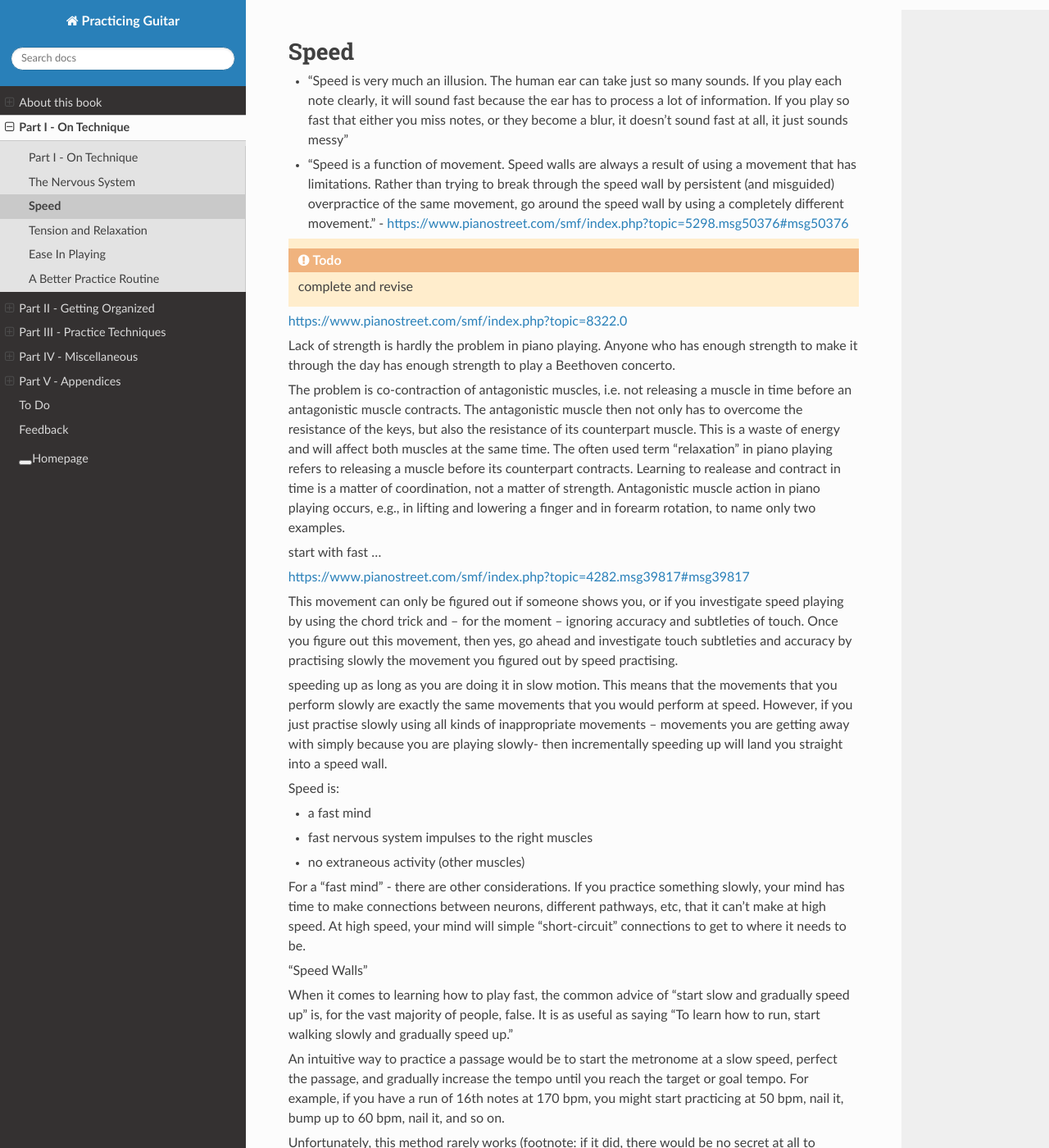
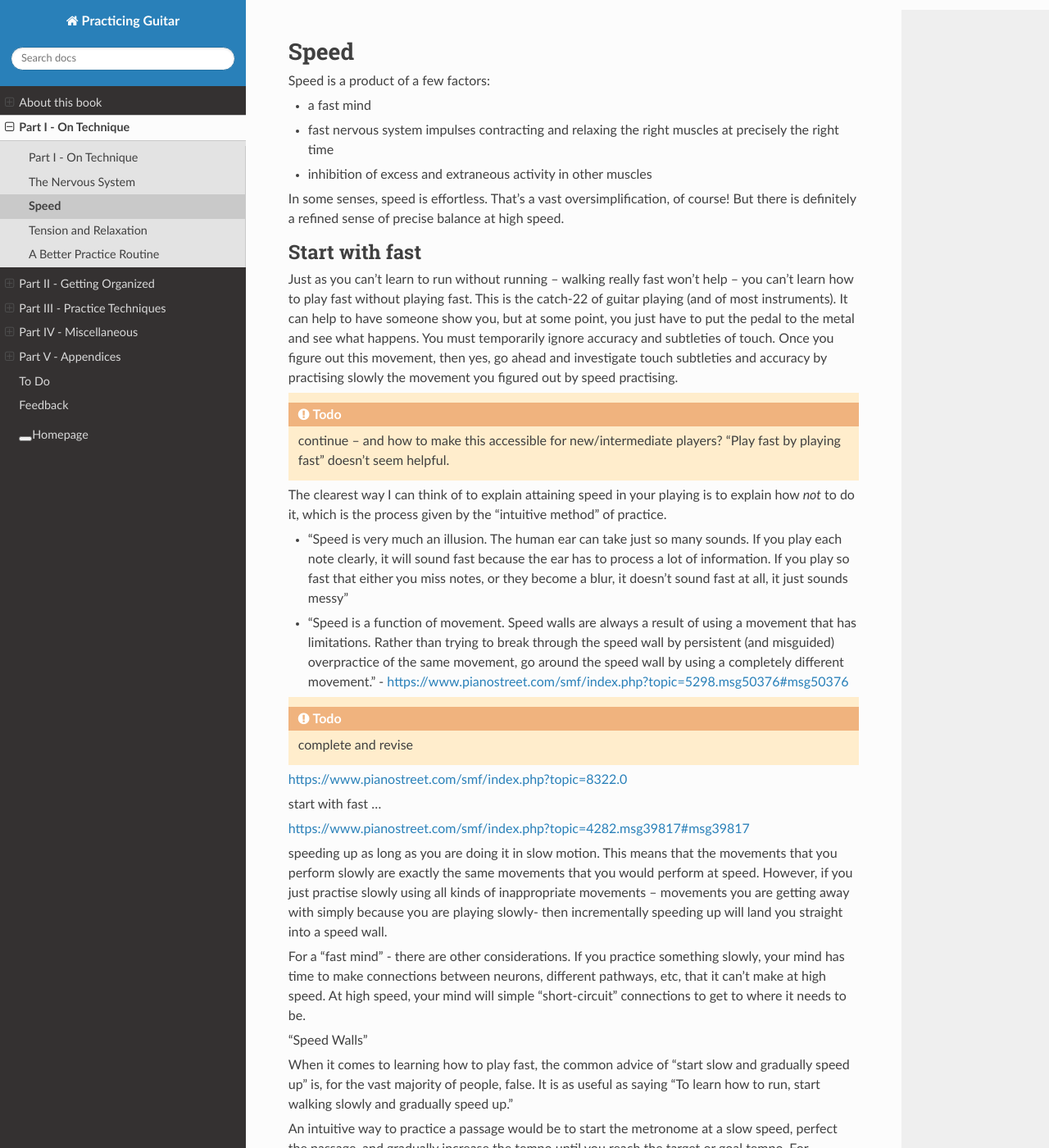
Before and after one commit to jzohrab/practicing-guitar, a Sphinx documentation site: the page built from docs/part-1-on-technique/speed.rst, in a window 1280 px wide and 1400 px high. Shown: the whole window at 82% size. Built offline with Sphinx 7.4.7 and the Read the Docs theme 2.0.0, drawn with Linux system fonts in a browser that asks for light colours; a script that is not in the unit is left out.

Commit message:
Speed cont'd.

```diff
--- a/docs/part-1-on-technique/_index.rst
+++ b/docs/part-1-on-technique/_index.rst
@@ -26,7 +26,6 @@ Rather than follow the above intuitive method, we can cut to the chase and start
    the-nervous-system
    speed
    tension-and-relaxation
-   ease-in-playing
    a-better-practice-routine
 
 .. todo:: verify text here
--- a/docs/part-1-on-technique/ease-in-playing.rst
+++ /dev/null
@@ -1,4 +0,0 @@
-Ease In Playing
----------------
-
-.. todo:: fill in content for ease-in-playing.rst
--- a/docs/part-1-on-technique/speed.rst
+++ b/docs/part-1-on-technique/speed.rst
@@ -1,5 +1,23 @@
 Speed
 =====
+
+Speed is a product of a few factors:
+
+* a fast mind
+* fast nervous system impulses contracting and relaxing the right muscles at precisely the right time
+* inhibition of excess and extraneous activity in other muscles
+
+In some senses, speed is effortless.  That's a vast oversimplification, of course!  But there is definitely a refined sense of precise balance at high speed.
+
+Start with fast
+^^^^^^^^^^^^^^^
+
+Just as you can't learn to run without running -- walking really fast won't help -- you can't learn how to play fast without playing fast.  This is the catch-22 of guitar playing (and of most instruments).   It can help to have someone show you, but at some point, you just have to put the pedal to the metal and see what happens.  You must temporarily ignore accuracy and subtleties of touch.  Once you figure out this movement, then yes, go ahead and investigate touch subtleties and accuracy by practising slowly the movement you figured out by speed practising.
+
+.. todo:: continue -- and how to make this accessible for new/intermediate players?  "Play fast by playing fast" doesn't seem helpful.
+
+The clearest way I can think of to explain attaining speed in your playing is to explain how *not* to do it, which is the process given by the "intuitive method" of practice.
+
 
 - "Speed is very much an illusion. The human ear can take just so many sounds. If you play each note clearly, it will sound fast because the ear has to process a lot of information. If you play so fast that either you miss notes, or they become a blur, it doesn’t sound fast at all, it just sounds messy"
 
@@ -10,23 +28,14 @@ Speed
 
 https://www.pianostreet.com/smf/index.php?topic=8322.0
 
-Lack of strength is hardly the problem in piano playing. Anyone who has enough strength to make it through the day has enough strength to play a Beethoven concerto.
-
-The problem is co-contraction of antagonistic muscles, i.e. not releasing a muscle in time before an antagonistic muscle contracts. The antagonistic muscle then not only has to overcome the resistance of the keys, but also the resistance of its counterpart muscle. This is a waste of energy and will affect both muscles at the same time. The often used term "relaxation" in piano playing refers to releasing a muscle before its counterpart contracts. Learning to realease and contract in time is a matter of coordination, not a matter of strength. Antagonistic muscle action in piano playing occurs, e.g., in lifting and lowering a finger and in forearm rotation, to name only two examples.
-
 start with fast ...
 
 https://www.pianostreet.com/smf/index.php?topic=4282.msg39817#msg39817
 
-This movement can only be figured out if someone shows you, or if you investigate speed playing by using the chord trick and – for the moment – ignoring accuracy and subtleties of touch. Once you figure out this movement, then yes, go ahead and investigate touch subtleties and accuracy by practising slowly the movement you figured out by speed practising.
+
+
 
 speeding up as long as you are doing it in slow motion. This means that the movements that you perform slowly are exactly the same movements that you would perform at speed. However, if you just practise slowly using all kinds of inappropriate movements – movements you are getting away with simply because you are playing slowly- then incrementally speeding up will land you straight into a speed wall.
-
-Speed is:
-
-- a fast mind
-- fast nervous system impulses to the right muscles
-- no extraneous activity (other muscles)
 
 For a "fast mind" - there are other considerations.  If you practice something slowly, your mind has time to make connections between neurons, different pathways, etc, that it can't make at high speed.  At high speed, your mind will simple "short-circuit" connections to get to where it needs to be.
 
--- a/docs/part-1-on-technique/tension-and-relaxation.rst
+++ b/docs/part-1-on-technique/tension-and-relaxation.rst
@@ -36,3 +36,5 @@ most favorable influence on muscle preparedness and innervation.
 We all have a baseline level of tension -- and we need to get rid of it to allow the sub elements freer play.
 
 Subc elements of the CNS have been trained to do certain things - balance, etc - but often these can be maladjusted.  Also, in some cases like mine, years of playing resulted in a mass of tension throughout my hands, wrists, and arms.  I'd thought that was necessary, and developed techniques which served in limited situations.  It was certainly inflexible.  My conditioned reflex when picking up the guitar was to immediately tense up -- I thought that was "readiness".
+
+The problem is co-contraction of antagonistic muscles, i.e. not releasing a muscle in time before an antagonistic muscle contracts. The antagonistic muscle then not only has to overcome the resistance of the keys, but also the resistance of its counterpart muscle. This is a waste of energy and will affect both muscles at the same time. The often used term "relaxation" in piano playing refers to releasing a muscle before its counterpart contracts. Learning to realease and contract in time is a matter of coordination, not a matter of strength. Antagonistic muscle action in piano playing occurs, e.g., in lifting and lowering a finger and in forearm rotation, to name only two examples.
```
